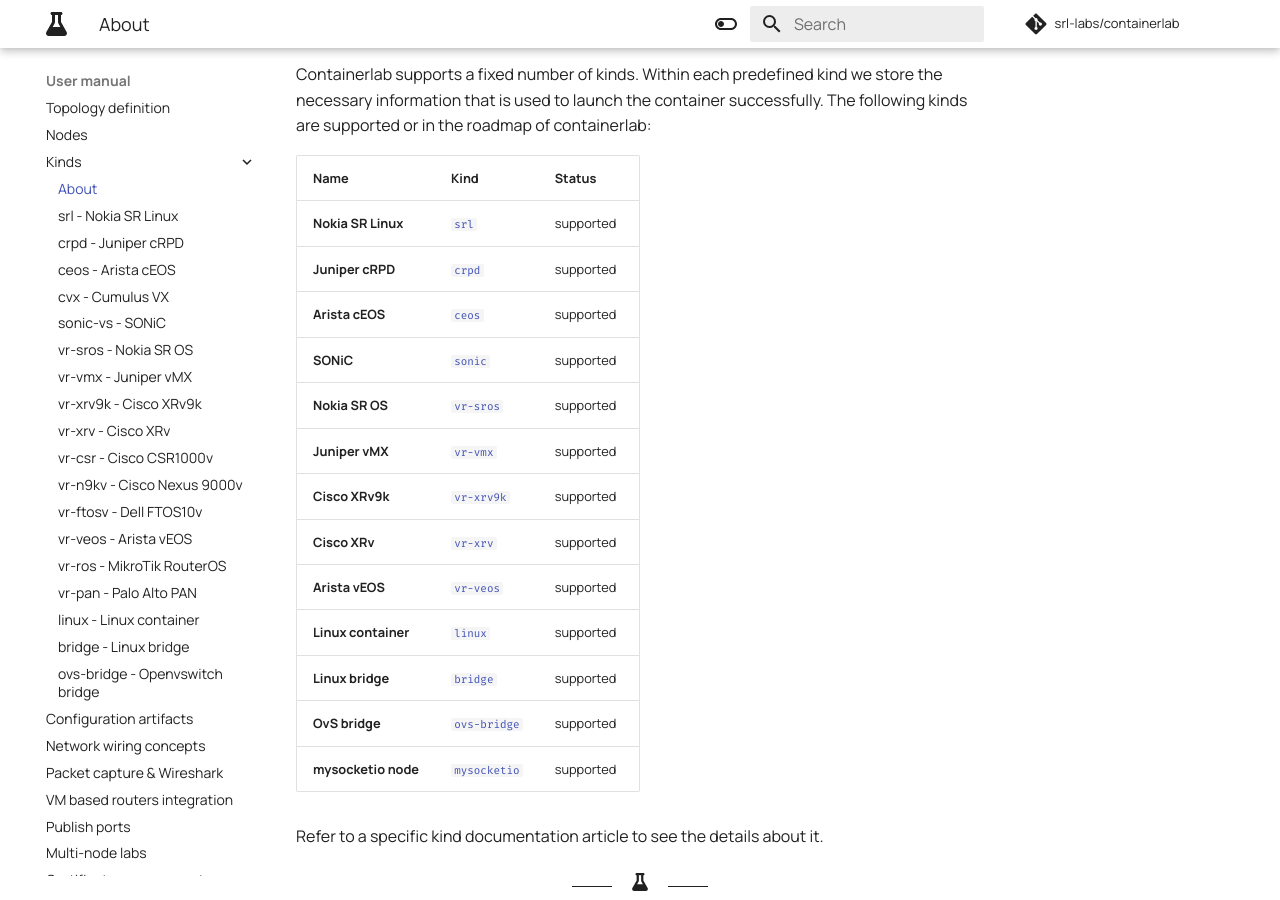
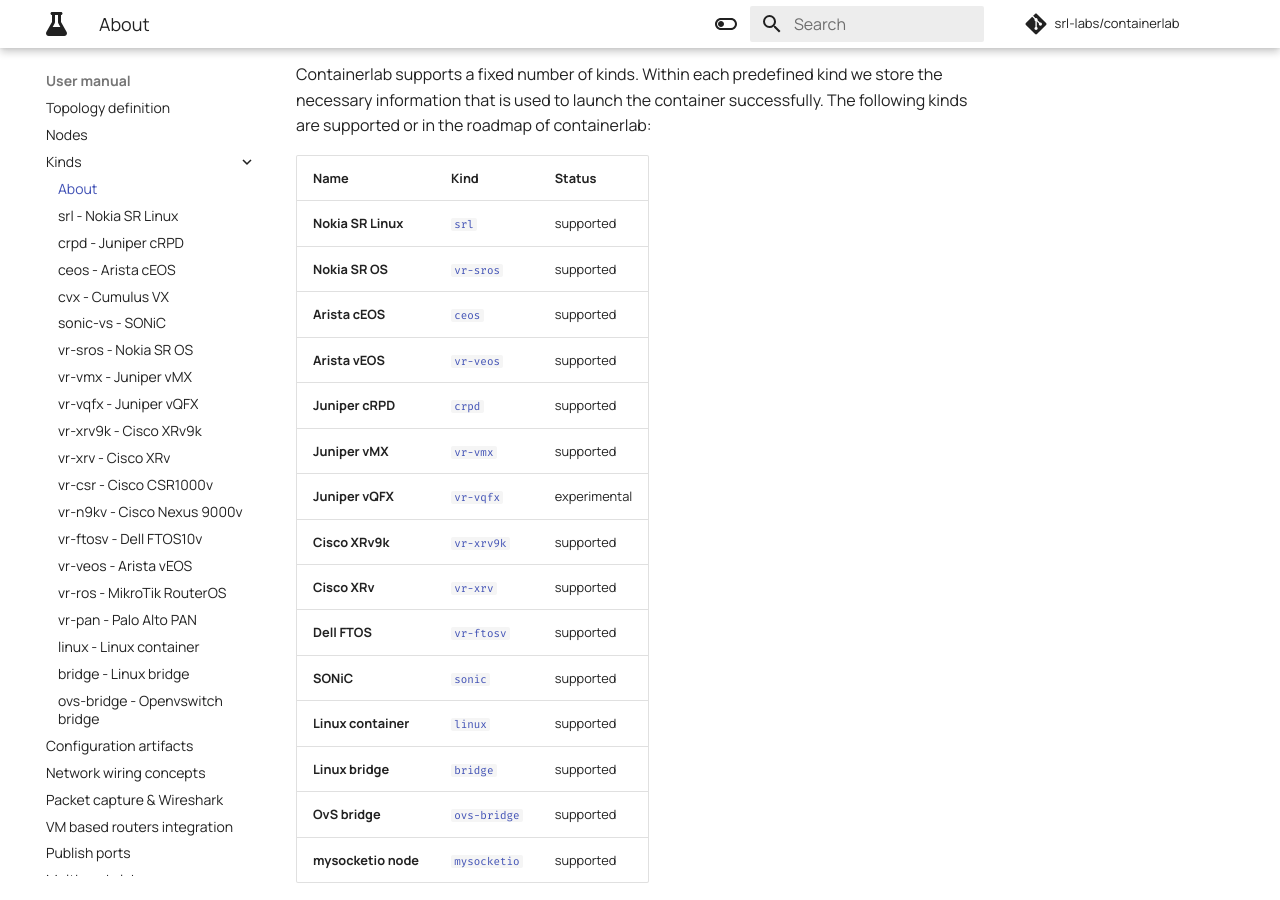
Before and after one commit to srl-labs/containerlab, an MkDocs documentation site: the page built from docs/manual/kinds/kinds.md, in a window 1280 px wide and 900 px high, scrolled down 774 px. Built offline with MkDocs 1.6.1 and Material for MkDocs 9.7.7, drawn with Linux system fonts in a browser that asks for light colours; comment, search, counter and statistics services are not loaded.

Commit message:
basic vqfx docs and fixes for some other docs

```diff
--- a/docs/manual/kinds/kinds.md
+++ b/docs/manual/kinds/kinds.md
@@ -26,20 +26,22 @@ topology:
 Containerlab supports a fixed number of kinds. Within each predefined kind we store the necessary information that is used to launch the container successfully. The following kinds are supported or in the roadmap of containerlab:
 
 
-| Name                | Kind                                  | Status    |
-| ------------------- | ------------------------------------- | --------- |
-| **Nokia SR Linux**  | [`srl`](srl.md)                       | supported |
-| **Juniper cRPD**    | [`crpd`](crpd.md)                     | supported |
-| **Arista cEOS**     | [`ceos`](ceos.md)                     | supported |
-| **SONiC**           | [`sonic`](sonic-vs.md)                | supported |
-| **Nokia SR OS**     | [`vr-sros`](vr-sros.md)               | supported |
-| **Juniper vMX**     | [`vr-vmx`](vr-vmx.md)                 | supported |
-| **Cisco XRv9k**     | [`vr-xrv9k`](vr-xrv9k.md)             | supported |
-| **Cisco XRv**       | [`vr-xrv`](vr-xrv.md)                 | supported |
-| **Arista vEOS**     | [`vr-veos`](vr-veos.md)               | supported |
-| **Linux container** | [`linux`](linux.md)                   | supported |
-| **Linux bridge**    | [`bridge`](bridge.md)                 | supported |
-| **OvS bridge**      | [`ovs-bridge`](ovs-bridge.md)         | supported |
-| **mysocketio node** | [`mysocketio`](../published-ports.md) | supported |
+| Name                | Kind                                  | Status       |
+| ------------------- | ------------------------------------- | ------------ |
+| **Nokia SR Linux**  | [`srl`](srl.md)                       | supported    |
+| **Nokia SR OS**     | [`vr-sros`](vr-sros.md)               | supported    |
+| **Arista cEOS**     | [`ceos`](ceos.md)                     | supported    |
+| **Arista vEOS**     | [`vr-veos`](vr-veos.md)               | supported    |
+| **Juniper cRPD**    | [`crpd`](crpd.md)                     | supported    |
+| **Juniper vMX**     | [`vr-vmx`](vr-vmx.md)                 | supported    |
+| **Juniper vQFX**    | [`vr-vqfx`](vr-vqfx.md)               | experimental |
+| **Cisco XRv9k**     | [`vr-xrv9k`](vr-xrv9k.md)             | supported    |
+| **Cisco XRv**       | [`vr-xrv`](vr-xrv.md)                 | supported    |
+| **Dell FTOS**       | [`vr-ftosv`](vr-ftosv.md)             | supported    |
+| **SONiC**           | [`sonic`](sonic-vs.md)                | supported    |
+| **Linux container** | [`linux`](linux.md)                   | supported    |
+| **Linux bridge**    | [`bridge`](bridge.md)                 | supported    |
+| **OvS bridge**      | [`ovs-bridge`](ovs-bridge.md)         | supported    |
+| **mysocketio node** | [`mysocketio`](../published-ports.md) | supported    |
 
 Refer to a specific kind documentation article to see the details about it.
--- a/mkdocs.yml
+++ b/mkdocs.yml
@@ -15,6 +15,7 @@ nav:
           - sonic-vs - SONiC: manual/kinds/sonic-vs.md
           - vr-sros - Nokia SR OS: manual/kinds/vr-sros.md
           - vr-vmx - Juniper vMX: manual/kinds/vr-vmx.md
+          - vr-vqfx - Juniper vQFX: manual/kinds/vr-vqfx.md
           - vr-xrv9k - Cisco XRv9k: manual/kinds/vr-xrv9k.md
           - vr-xrv - Cisco XRv: manual/kinds/vr-xrv.md
           - vr-csr - Cisco CSR1000v: manual/kinds/vr-csr.md
```
Also changed, not shown: README.md (+1 -0 lines), docs/index.md (+1 -0 lines), docs/manual/kinds/vr-vmx.md (+0 -1 lines), docs/manual/kinds/vr-vqfx.md (added, +44 -0 lines), docs/manual/vrnetlab.md (+2 -0 lines).
